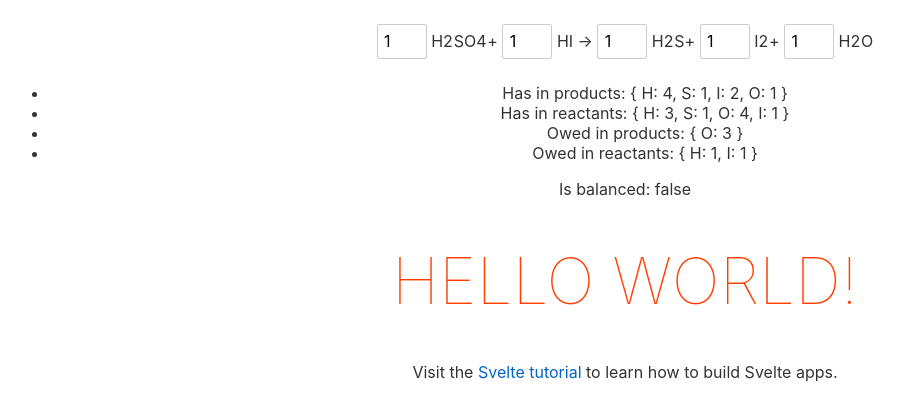
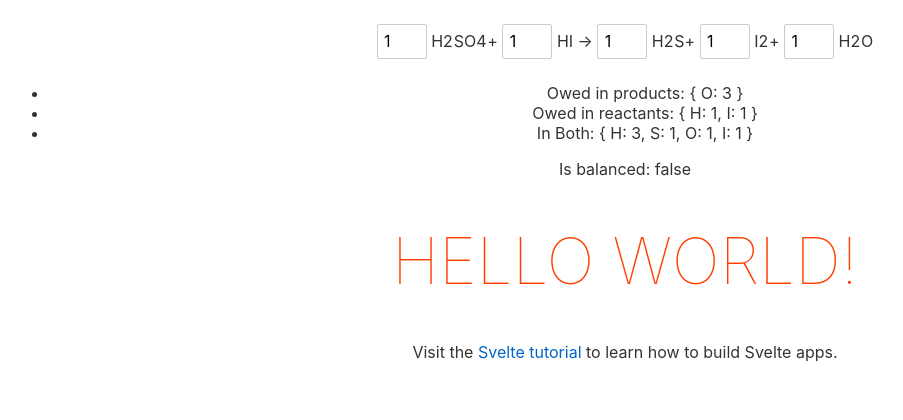
Before and after one commit to nchlsb/ChemicalEquationBalancer, a Svelte app: page / in a window 1280 px wide. Shown: the top 420 px of the page, without its empty margins (15-918 px from the left). Built offline with nearby package versions, Linux system fonts and the light colour scheme.

Commit message:
Updated catagorize to that illegal state is unpredictable

```diff
--- a/package.json
+++ b/package.json
@@ -6,7 +6,7 @@
     "dev": "rollup -c -w",
     "start": "sirv public",
     "validate": "svelte-check",
-    "updateDocs": "rm -r ./docs/* && cp -r ./public/* ./docs/",
+    "updateDocs": "npm run build && rm -r ./docs/* && cp -r ./public/* ./docs/",
     "test": "mocha -r ts-node/register tests/**/*.spec.ts || true"
   },
   "devDependencies": {
--- a/src/App.svelte
+++ b/src/App.svelte
@@ -67,10 +67,9 @@
 	{/each}
 
 	<ul>
-		<li>Has in products: {toStringMap(categories.productsHave)}</li>
-		<li>Has in reactants: {toStringMap(categories.reactantsHave)} </li>
-		<li>Owed in products: {toStringMap(categories.productsOwe)} </li>
-		<li>Owed in reactants: {toStringMap(categories.reactantsOwe)} </li>
+		<li>Owed in products: {toStringMap(categories.owedInProducts)}</li>
+		<li>Owed in reactants: {toStringMap(categories.owedInReactants)} </li>
+		<li>In Both: {toStringMap(categories.inBoth)} </li>
 	</ul>
 	<p>
 		Is balanced: {isBalanced(equation)}
--- a/src/ChemicalEquations.ts
+++ b/src/ChemicalEquations.ts
@@ -1,4 +1,4 @@
-import { difference, filter, map, merge } from './MapLib'
+import { difference, filter, intersection, map, merge } from './MapLib'
 
 export type Molecule = {
     kind: 'Compound'
@@ -55,7 +55,7 @@ export function equationWithCoefficient1(reactants: Molecule[], products: Molecu
 
 export function isBalanced(equation: Equation): boolean {
     const categories = categorize(equation)
-    return categories.productsOwe.size === 0 && categories.reactantsOwe.size === 0
+    return categories.owedInReactants.size === 0 && categories.owedInProducts.size === 0
 }
 
 // map (on Array) :::: map :: (a -> b) -> (List)<a>   -> (List)<b>
@@ -78,26 +78,28 @@ export function countElements(molecule: Molecule, coefficient = 1): Map<string,
     }
 }
 
-
 export type Categories = {
-    reactantsOwe: Map<string, number>
-    reactantsHave: Map<string, number>
-    productsOwe: Map<string, number>
-    productsHave: Map<string, number>
+    inBoth: Map<string, number>
+    owedInReactants: Map<string, number>
+    owedInProducts: Map<string, number>
 }
 
 export function categorize(equation: Equation): Categories {
-    const reactantsCount = merge(equation.reactants.map(([coefficient, molecule]) => countElements(molecule, coefficient)))
-    const productsCount = merge(equation.products.map(([coefficient, molecule]) => countElements(molecule, coefficient)))
+    const reactants = merge(equation.reactants.map(([coefficient, molecule]) => countElements(molecule, coefficient)))
+    const products = merge(equation.products.map(([coefficient, molecule]) => countElements(molecule, coefficient)))
+
+    const positivesOnly = <K>(map: Map<K, number>) => filter(map, x => x > 0)
 
     return {
-        reactantsHave: reactantsCount,
-        productsHave: productsCount,
-        productsOwe: filter(difference(reactantsCount, productsCount), x => x > 0),
-        reactantsOwe: filter(difference(productsCount, reactantsCount), x => x > 0)
+        inBoth: positivesOnly(intersection(reactants, products)),
+        owedInProducts: positivesOnly(difference(reactants, products)),
+        owedInReactants: positivesOnly(difference(products, reactants))
     }
 }
 
+
+// 4-tuple (Bool, Bool, Bool, Bool) = 2^4 = 16
+// 3-tuple (Bool, Bool, Bool) = 2^3 =      8 !== 16 (Int -> (Infinite in 2 directions)) (Natural number -> (Infinite in 1 direction)) string.charAt(Natural)
 
 export const examples: Equation[] = [
     equationWithCoefficient1([
--- a/src/MapLib.ts
+++ b/src/MapLib.ts
@@ -38,9 +38,9 @@ export function toString(map: Map<string, number>): string {
     return `{ ${[...map.entries()].map(([k, v]) => `${k}: ${v}`).join(', ')} }`
 }
 
-
-export function merge(maps: Map<string, number>[]): Map<string, number> {
-    let retVal = new Map<string, number>();
+// plus versus sum
+export function merge<K>(maps: Map<K, number>[]): Map<K, number> {
+    let retVal = new Map<K, number>();
     maps.forEach(map => {
         map.forEach((value, key) => {
             retVal.set(key, value + (retVal.get(key) || 0))
@@ -48,6 +48,20 @@ export function merge(maps: Map<string, number>[]): Map<string, number> {
     })
 
     return retVal
+}
+
+export function intersection<K>(a: Map<K, number>, b: Map<K, number>): Map<K, number> {
+    const allKeys = new Set([...a.keys(), ...b.keys()])
+
+    let map = new Map<K, number>();
+
+    for (let key of allKeys.values()) {
+        if (a.has(key) && b.has(key)) {
+            map.set(key, Math.min(a.get(key), b.get(key)))
+        }
+    }
+
+    return map//filter(map, v => v !== 0)
 }
 
 // a = {'brett': 20, 'nick': 30}
```
Also changed, not shown: 2 other files (tests, documents, lock files or other folders).
